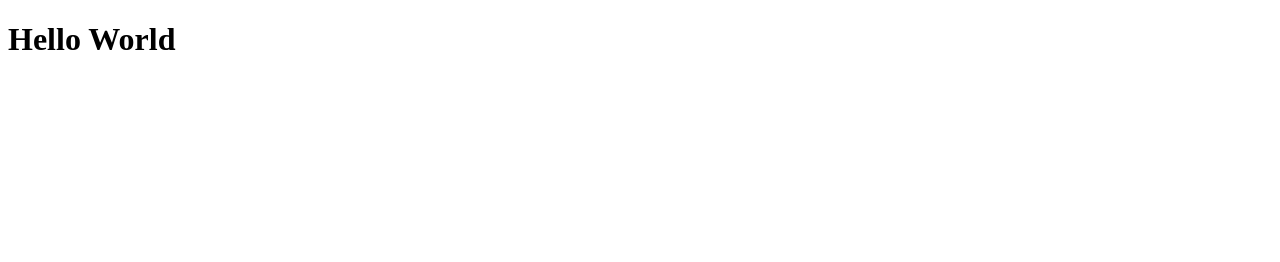
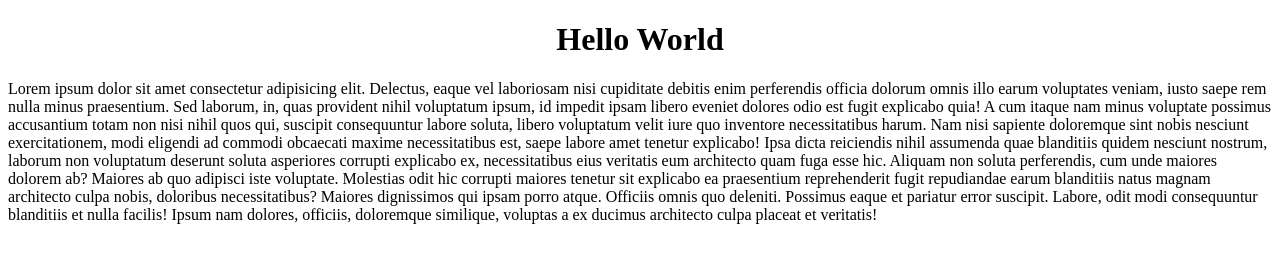
Before and after one commit to Ram02322/webproject, a plain HTML site: page index.html in a window 1280 px wide. Drawn offline with Linux system fonts and the light colour scheme.

Commit message:
i am added, h1 text align center and some text added

```diff
--- a/index.html
+++ b/index.html
@@ -1,9 +1,26 @@
 <!DOCTYPE html>
 <html>
-  <head>
-    <title>Index Page</title>
-  </head>
-  <body>
-    <h1>Hello World</h1>
-  </body>
+
+<head>
+  <title>Index Page</title>
+</head>
+
+<body>
+  <h1 align="center">Hello World</h1>
+  <p>Lorem ipsum dolor sit amet consectetur adipisicing elit. Delectus, eaque vel laboriosam nisi cupiditate debitis
+    enim perferendis officia dolorum omnis illo earum voluptates veniam, iusto saepe rem nulla minus praesentium. Sed
+    laborum, in, quas provident nihil voluptatum ipsum, id impedit ipsam libero eveniet dolores odio est fugit explicabo
+    quia! A cum itaque nam minus voluptate possimus accusantium totam non nisi nihil quos qui, suscipit consequuntur
+    labore soluta, libero voluptatum velit iure quo inventore necessitatibus harum. Nam nisi sapiente doloremque sint
+    nobis nesciunt exercitationem, modi eligendi ad commodi obcaecati maxime necessitatibus est, saepe labore amet
+    tenetur explicabo! Ipsa dicta reiciendis nihil assumenda quae blanditiis quidem nesciunt nostrum, laborum non
+    voluptatum deserunt soluta asperiores corrupti explicabo ex, necessitatibus eius veritatis eum architecto quam fuga
+    esse hic. Aliquam non soluta perferendis, cum unde maiores dolorem ab? Maiores ab quo adipisci iste voluptate.
+    Molestias odit hic corrupti maiores tenetur sit explicabo ea praesentium reprehenderit fugit repudiandae earum
+    blanditiis natus magnam architecto culpa nobis, doloribus necessitatibus? Maiores dignissimos qui ipsam porro atque.
+    Officiis omnis quo deleniti. Possimus eaque et pariatur error suscipit. Labore, odit modi consequuntur blanditiis et
+    nulla facilis! Ipsum nam dolores, officiis, doloremque similique, voluptas a ex ducimus architecto culpa placeat et
+    veritatis!</p>
+</body>
+
 </html>
```
